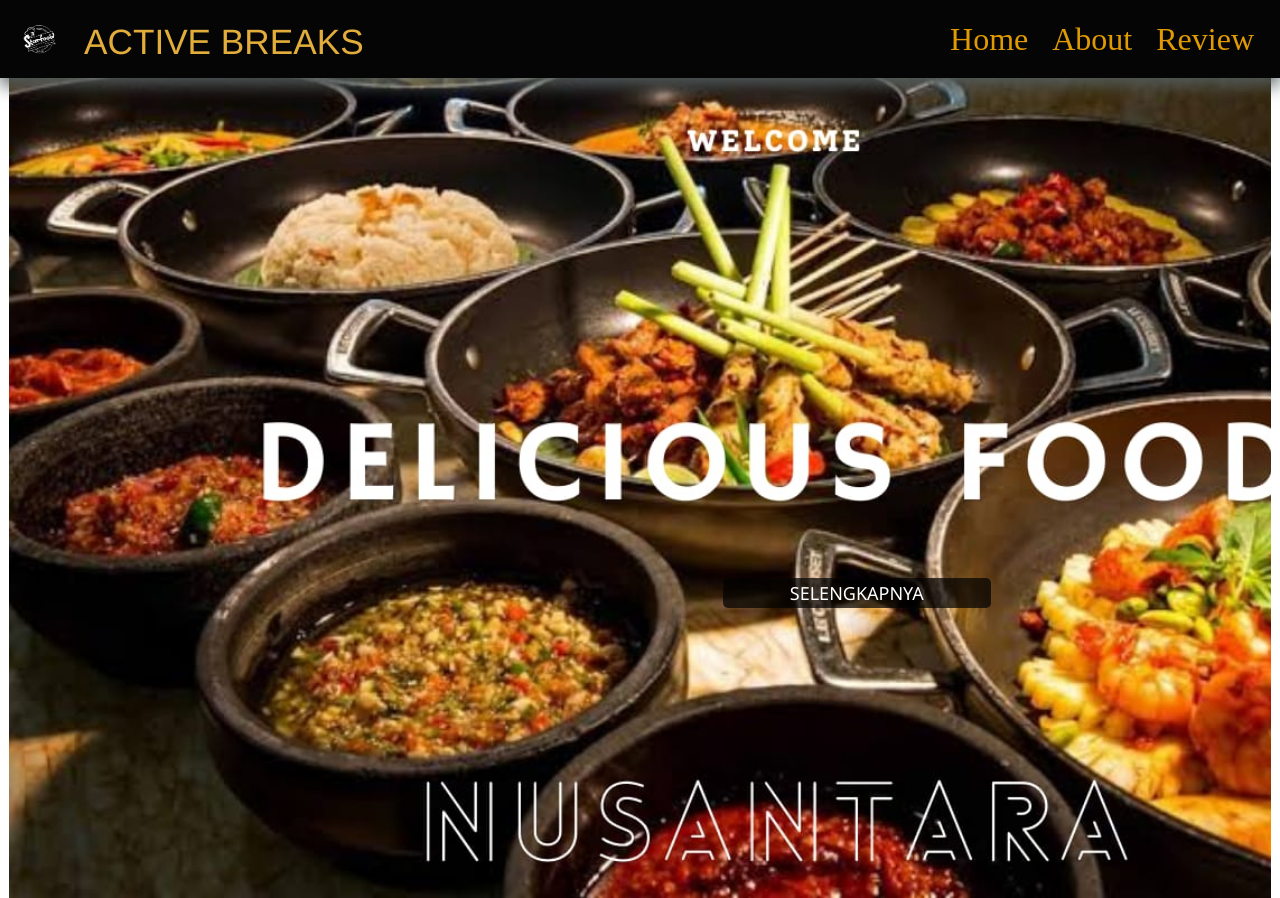
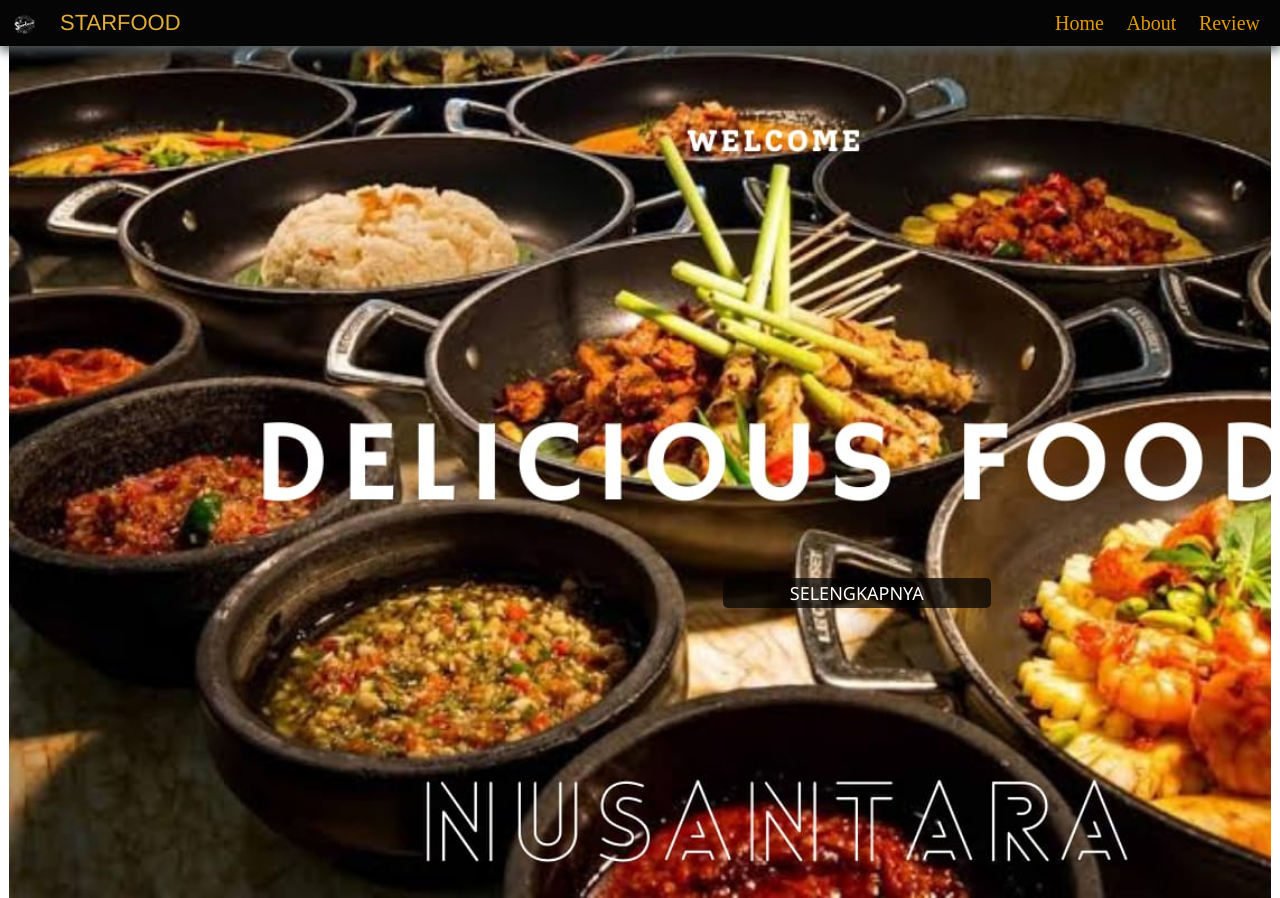
Before and after one commit to audrynatasya/project-Web-kelompok3, a plain HTML site: page index.html in a window 1280 px wide. Shown: the top 898 px of the page. Drawn offline with Linux system fonts and the light colour scheme.

Commit message:
Add files via upload

```diff
--- a/index.html
+++ b/index.html
@@ -3,12 +3,12 @@
 <head>
     <meta charset="UTF-8">
     <meta name="viewport" content="width=device-width, initial-scale=1.0">
-    <title>ACTIVE BREAKS - SOLUSI HIDUP SEHAT DENGAN TEKNOLOGI!</title>
+    <title>STARFOOD- LESTARIKAN MAKANAN NUSANTARA!</title>
     <link rel="stylesheet" href="style.css">
 </head>
 <body>
     <header>
-        <a href="#" class="logo"><img src="images/logostarfood.png" alt="">ACTIVE BREAKS</a>
+        <a href="#" class="logo"><img src="images/logostarfood.png" alt="">STARFOOD</a>
         <nav class="menu">
             <a href="">Home</a>
             <a href="">About</a>
--- a/style.css
+++ b/style.css
@@ -1,3 +1,9 @@
+html{
+    font-size: 62.5%;
+    overflow-x: hidden;
+    scroll-padding-top: 7rem;
+    scroll-behavior: smooth;
+}
 header {
     background: #050505;
     padding: 1rem;
```
